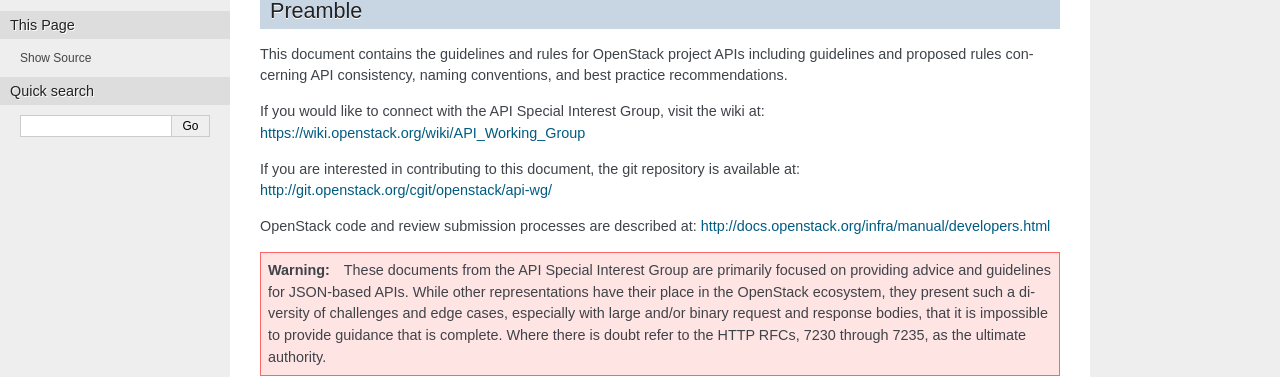
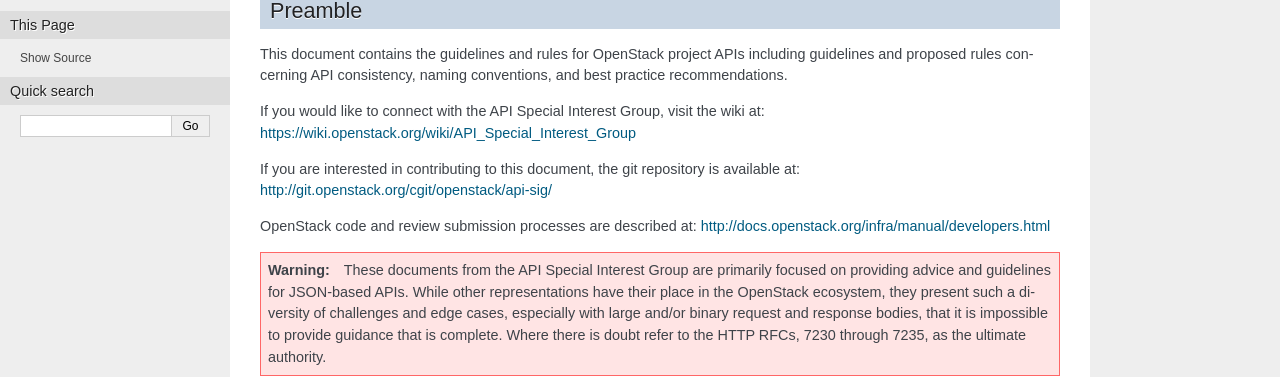
Before and after one commit to openstack/api-sig, a Sphinx documentation site: the page built from doc/source/index.rst, in a window 1280 px wide. Shown: the part 277-654 px from the top of the page. Built offline with Sphinx 7.4.7, drawn with Linux system fonts in a browser that asks for light colours; the version number could not be read and is left out; some of the changed lines change nothing that is shown.

Commit message:
Update web frontpage to link to SIG not WG
Links to the wiki and git were out of date.

Also update .gitreview to reflect new repository name.

Change-Id: I950604740b7ef8d8ec0b1f97499bdc6e6648db0e

```diff
--- a/doc/source/index.rst
+++ b/doc/source/index.rst
@@ -20,10 +20,10 @@
 conventions, and best practice recommendations.
 
 If you would like to connect with the API Special Interest Group, visit the
-wiki at: https://wiki.openstack.org/wiki/API_Working_Group
+wiki at: https://wiki.openstack.org/wiki/API_Special_Interest_Group
 
 If you are interested in contributing to this document, the git repository is
-available at: http://git.openstack.org/cgit/openstack/api-wg/
+available at: http://git.openstack.org/cgit/openstack/api-sig/
 
 OpenStack code and review submission processes are described at:
 http://docs.openstack.org/infra/manual/developers.html
```
Also changed, not shown: 1 other file.
